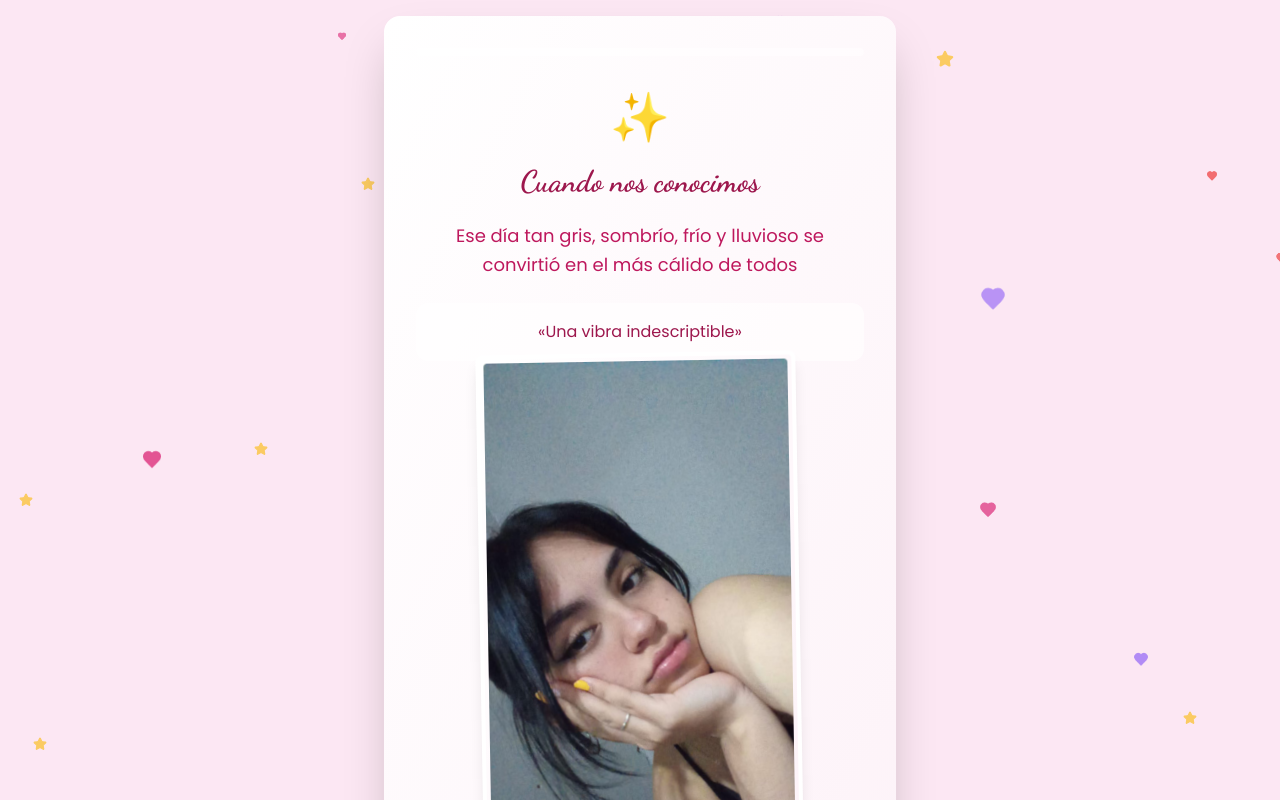
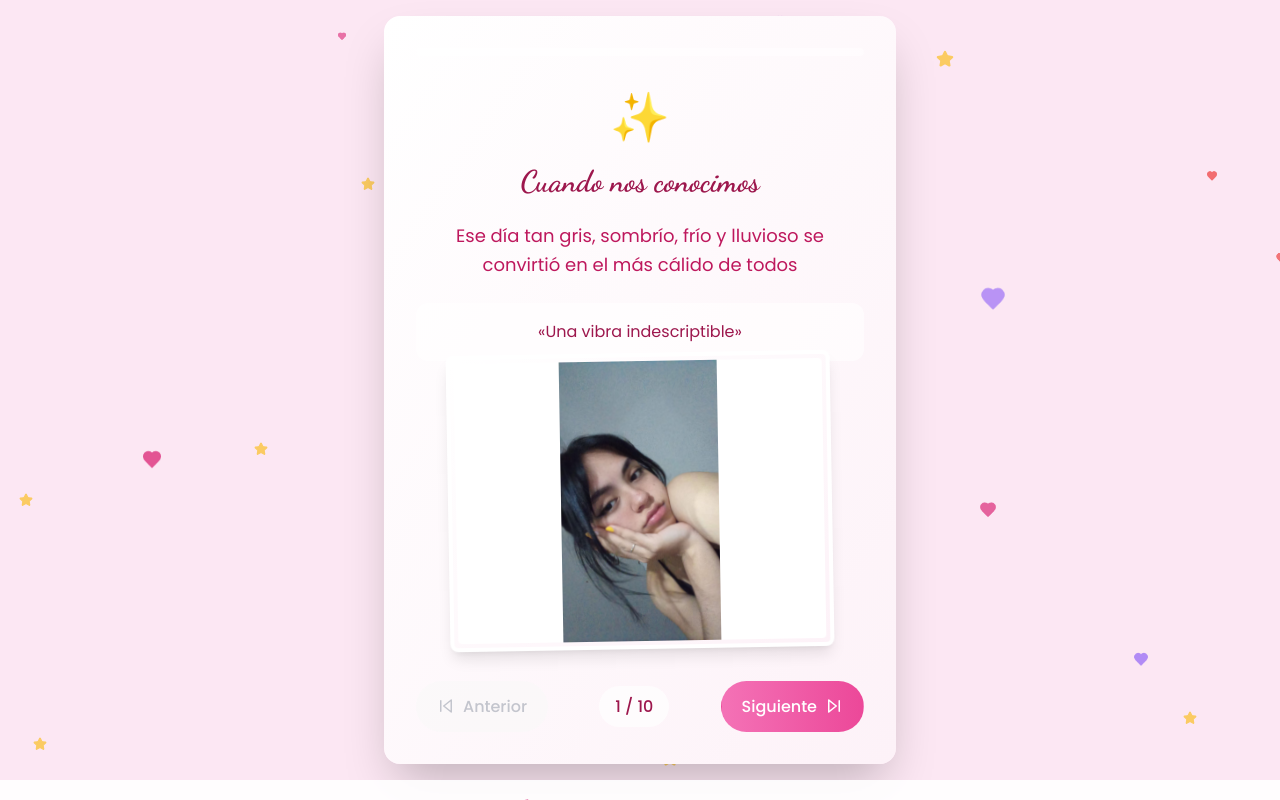
Before and after one commit to jhoncastro28/lorenit, a React (Vite) app: page / in a window 1280 px wide. Both pictures are taken after a click on the button "Comenzar Nuestro Viaje ❤️". Shown: the top 800 px of the page. Built offline with nearby package versions, Linux system fonts and the light colour scheme.

Commit message:
Tamaño imagenes

```diff
--- a/src/App.css
+++ b/src/App.css
@@ -111,6 +111,15 @@ h6 {
     }
 }
 
+@keyframes ping {
+
+    75%,
+    100% {
+        transform: scale(2);
+        opacity: 0;
+    }
+}
+
 @keyframes twinkle {
 
     0%,
@@ -171,6 +180,8 @@ h6 {
     50% {
         transform: translateY(-8px) rotate(-1deg);
     }
+
+
 }
 
 /* Clases de animación */
@@ -196,6 +207,10 @@ h6 {
 
 .animate-heartbeat {
     animation: heartbeat 1.5s ease-in-out infinite;
+}
+
+.animate-ping {
+    animation: ping 1s cubic-bezier(0, 0, 0.2, 1) infinite;
 }
 
 .animate-twinkle {
@@ -514,6 +529,14 @@ h6 {
 
 .h-auto {
     height: auto;
+}
+
+.h-48 {
+    height: 12rem;
+}
+
+.max-h-70 {
+    max-height: 17.5rem;
 }
 
 .min-h-screen {
@@ -1223,6 +1246,15 @@ button:focus {
         margin: 0 1rem;
     }
 
+    /* Ajustar tamaño de imágenes en móvil */
+    .max-w-sm {
+        max-width: calc(100vw - 3rem);
+    }
+
+    .h-48 {
+        height: 10rem;
+    }
+
     /* Mejorar visualización de imágenes en móvil */
     .aspect-\[4\/3\] {
         aspect-ratio: 1 / 1;
--- a/src/App.tsx
+++ b/src/App.tsx
@@ -581,13 +581,16 @@ function App() {
                 </div>
 
                 {/* Imagen mejorada */}
-                <div className="bg-white p-1 rounded-lg shadow-lg mx-auto max-w-xs mb-3 rotate-1 hover:rotate-0 transition-all duration-300 animate-float-photo">
+                <div className="bg-white p-1 rounded-lg shadow-lg mx-auto max-w-sm mb-3 rotate-1 hover:rotate-0 transition-all duration-300 animate-float-photo">
                   <div className="bg-gradient-to-br from-pink-200 to-purple-100 p-1 rounded">
-                    <div className="rounded flex items-center justify-center bg-white">
+                    <div
+                      className="rounded flex items-center justify-center bg-white overflow-hidden"
+                      style={{ minHeight: "200px", maxHeight: "280px" }}
+                    >
                       <img
                         src={moments[currentMoment].image}
                         alt={`Momento: ${moments[currentMoment].title}`}
-                        className="rounded w-full max-h-24 object-contain"
+                        className="rounded w-full max-h-70 object-contain"
                         style={{
                           objectPosition: "center center",
                         }}
@@ -674,13 +677,19 @@ function App() {
 
             {/* Controles centrados */}
             <div className="flex items-center justify-center gap-4">
-              {/* Botón de mensaje especial - MÁS LLAMATIVO */}
+              {/* Botón de mensaje especial */}
               <button
                 onClick={handleShowMessage}
-                className="bg-gradient-to-r from-purple-500 to-pink-500 hover:from-purple-600 hover:to-pink-600 text-white p-3 rounded-full transition-all duration-300 shadow-lg hover:shadow-xl transform hover:scale-110 animate-pulse-slow"
+                className="bg-gradient-to-r from-purple-500 to-pink-500 hover:from-purple-600 hover:to-pink-600 text-white p-4 rounded-full transition-all duration-300 shadow-xl hover:shadow-2xl transform hover:scale-125 animate-bounce relative overflow-hidden"
                 title="💌 Ver mensaje especial"
               >
-                <MessageSquareHeart size={24} />
+                <span className="absolute inset-0 bg-gradient-to-r from-yellow-300 to-pink-300 opacity-0 animate-pulse"></span>
+                <MessageSquareHeart
+                  size={28}
+                  className="relative z-10 animate-heartbeat"
+                />
+                <span className="absolute -top-1 -right-1 w-3 h-3 bg-red-500 rounded-full animate-ping"></span>
+                <span className="absolute -top-1 -right-1 w-3 h-3 bg-red-500 rounded-full"></span>
               </button>
 
               {/* Control de reproducción/pausa */}
```
